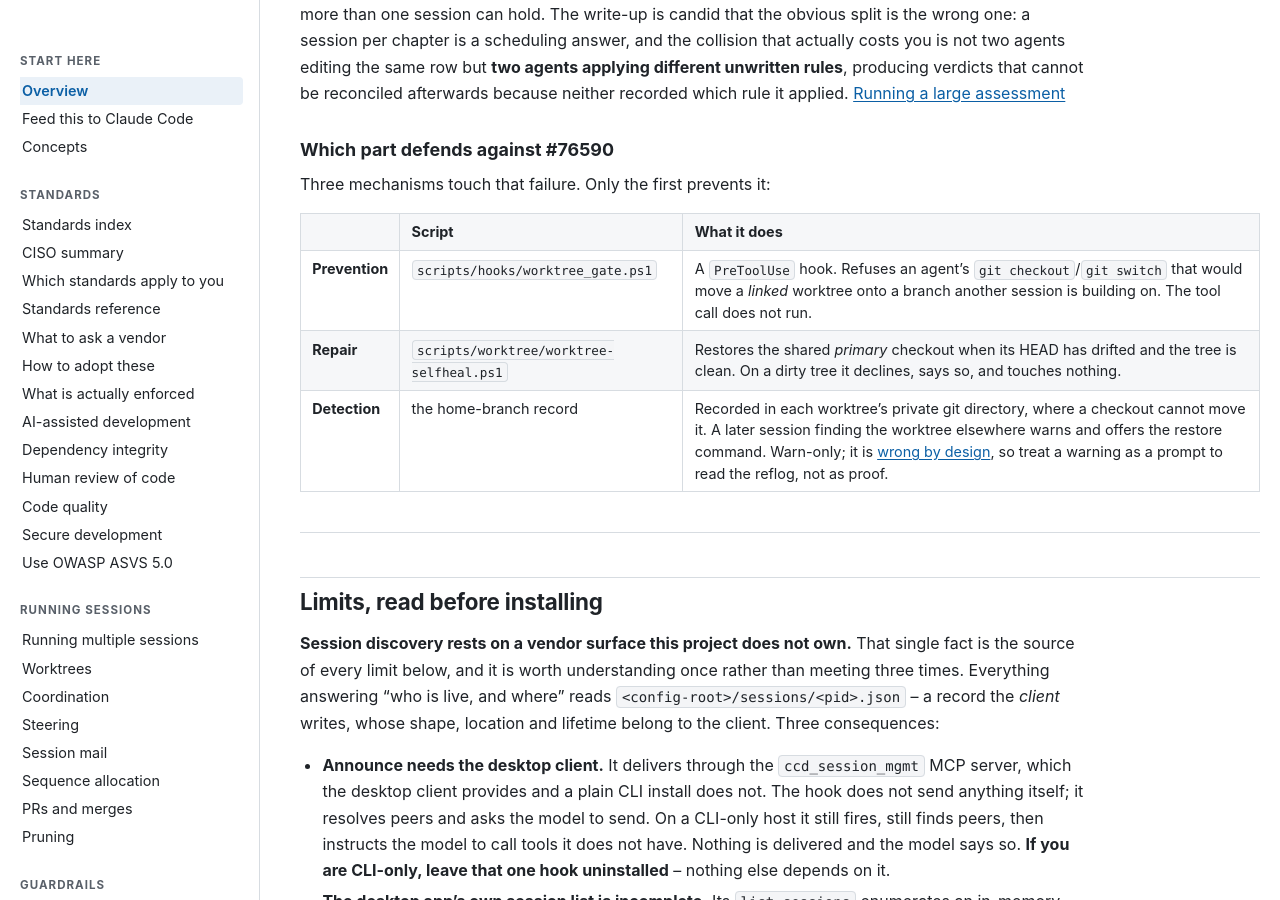
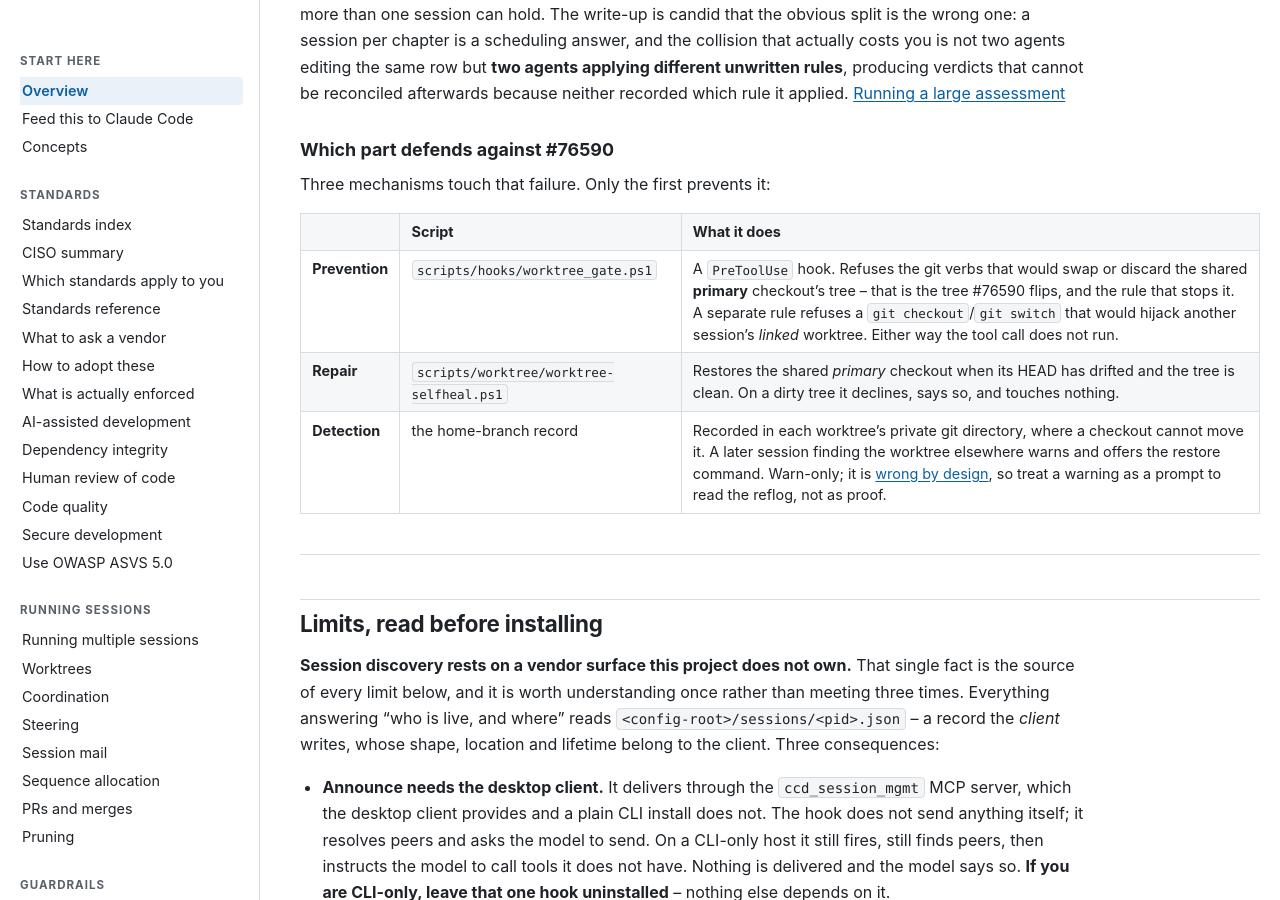
Before and after one commit to wshallwshall/claude-multisession, a Jekyll site: the page built from docs/index.md, in a window 1280 px wide and 900 px high, scrolled down 1885 px. Built offline with Jekyll 4.4.1, drawn with Linux system fonts in a browser that asks for light colours.

Commit message:
docs: the #76590 prevention row named a rule that cannot fire on #76590
The "Which part defends against #76590" table credited prevention to the gate's
rule about hijacking a LINKED worktree. #76590 is the shared PRIMARY being
force-switched -- the same page says so nine lines earlier, quoting
`git checkout -B <branch> origin/main`.

The named rule provably cannot fire on that command. In worktree_gate.ps1,
Rule 3b's own header says "Rule 3 below protects only the shared PRIMARY; this
protects every OTHER governed worktree"; line 377 returns early on `-b/-B`,
which is the flag in the command the page quotes; and line 403 returns when the
target IS the primary, commented "rule 3 owns it". The rule that actually
prevents #76590 is Rule 3, line 477, "a git command that SWAPS THE PRIMARY'S
WORKING TREE out from under the sessions standing in it".

So the one table a reader consults to check whether their shared primary is
defended pointed at a rule that exempts the exact flag in the attack, and
contradicted this same page twice -- line 71 says the gate stops sessions
building in the shared primary, and the What-ships row already describes the
tree-swap rule correctly.

Both rules are now named, primary first, since prevention genuinely spans the
two and naming only one is how this went wrong.

Found by a multi-agent audit of every document description on both landing
pages against its source; confirmed by an adversarial pass that traced it to the
gate's line numbers, and re-checked against those lines by hand before the edit.
Seven of fourteen raised findings were refuted, including three claiming a
standard was unreferenced when the site's sidebar reaches all of them.

77 tests pass; check-ascii exits 0.

```diff
--- a/docs/index.md
+++ b/docs/index.md
@@ -94,7 +94,7 @@ Three mechanisms touch that failure. Only the first prevents it:
 
 | | Script | What it does |
 |---|---|---|
-| **Prevention** | `scripts/hooks/worktree_gate.ps1` | A `PreToolUse` hook. Refuses an agent's `git checkout`/`git switch` that would move a *linked* worktree onto a branch another session is building on. The tool call does not run. |
+| **Prevention** | `scripts/hooks/worktree_gate.ps1` | A `PreToolUse` hook. Refuses the git verbs that would swap or discard the shared **primary** checkout's tree -- that is the tree #76590 flips, and the rule that stops it. A separate rule refuses a `git checkout`/`git switch` that would hijack another session's *linked* worktree. Either way the tool call does not run. |
 | **Repair** | `scripts/worktree/worktree-selfheal.ps1` | Restores the shared *primary* checkout when its HEAD has drifted and the tree is clean. On a dirty tree it declines, says so, and touches nothing. |
 | **Detection** | the home-branch record | Recorded in each worktree's private git directory, where a checkout cannot move it. A later session finding the worktree elsewhere warns and offers the restore command. Warn-only; it is [wrong by design](WORKTREES.md#the-sidecar-home-branch-record-is-wrong-by-design), so treat a warning as a prompt to read the reflog, not as proof. |
 
```
